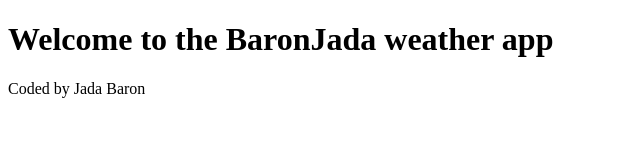
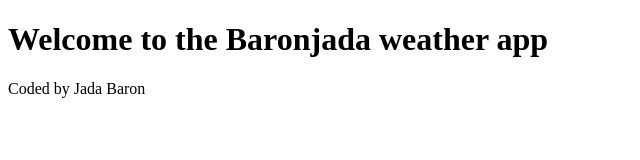
Before and after one commit to baronjada/my-first-project-weather-app, a plain HTML site: page index.html in a window 1280 px wide. Shown: the whole page, without its empty margins (0-640 px from the left). Drawn offline with Linux system fonts and the light colour scheme.

Commit message:
Updated h1

```diff
--- a/index.html
+++ b/index.html
@@ -6,7 +6,7 @@
     <title>Jada's Weather App</title>
   </head>
   <body>
-    <h1>Welcome to the BaronJada weather app</h1>
+    <h1>Welcome to the Baronjada weather app</h1>
     <footer>Coded by Jada Baron</footer>
   </body>
 </html>
```
